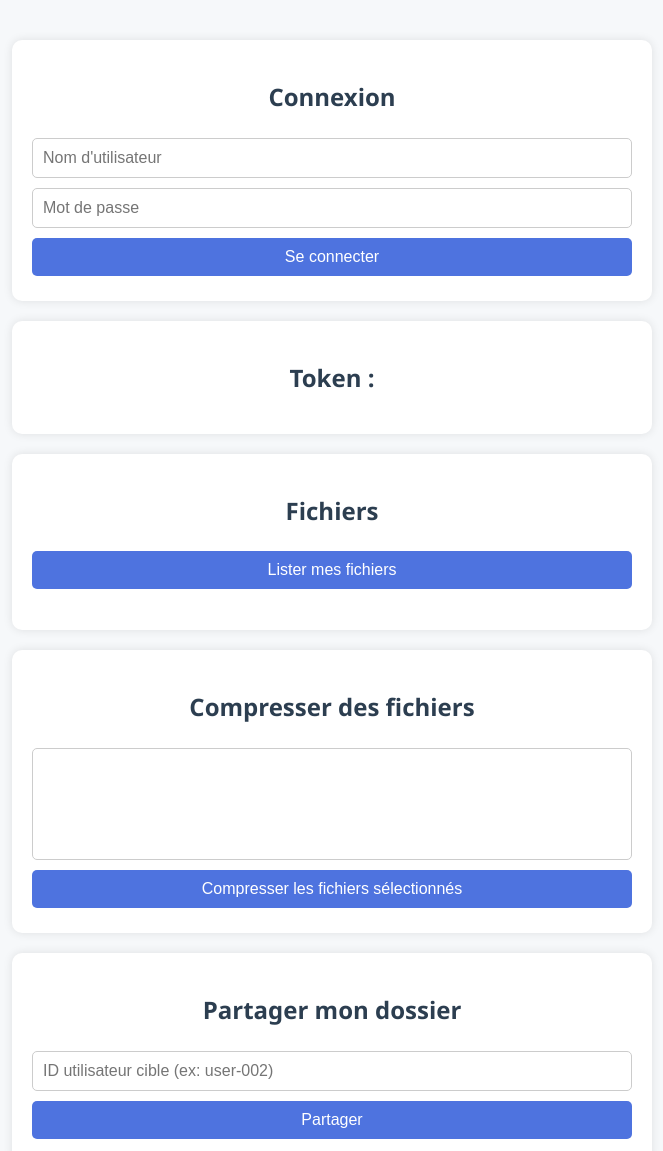
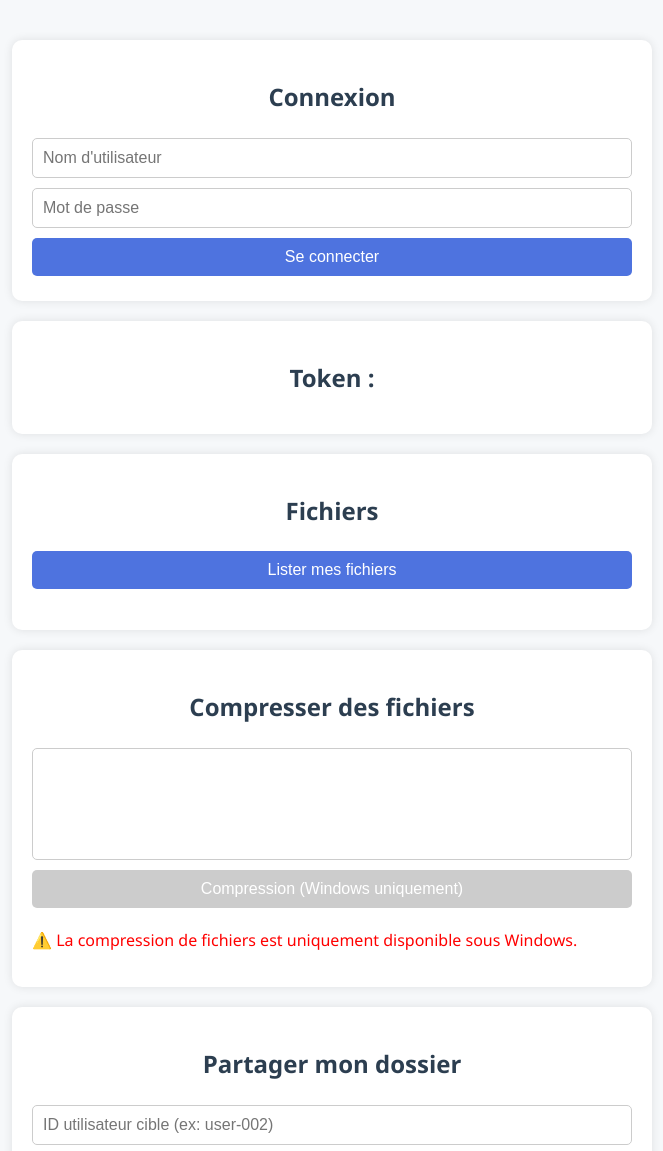
Before and after one commit to HarleZe/GestionfichierAPI, a website: page public/index.html in a window 1280 px wide. Shown: the top 1151 px of the page, without its empty margins (308-971 px from the left). Drawn offline with Linux system fonts and the light colour scheme.

Commit message:
Ajout de la detection de l'OS cote client pour la compression

```diff
--- a/public/index.html
+++ b/public/index.html
@@ -153,6 +153,27 @@
       .catch(err => alert(err.message));
     }
 
+    // Détecter si l'utilisateur est sous Windows
+    function isWindows() {
+      return navigator.platform.startsWith('Win');
+    }
+
+    window.addEventListener('DOMContentLoaded', () => {
+      if (!isWindows()) {
+        const compressBtn = document.querySelector('button[onclick="compressSelected()"]');
+        compressBtn.disabled = true;
+        compressBtn.textContent = "Compression (Windows uniquement)";
+        compressBtn.style.backgroundColor = '#ccc';
+        compressBtn.style.cursor = 'not-allowed';
+
+        const notice = document.createElement('p');
+        notice.textContent = "⚠️ La compression de fichiers est uniquement disponible sous Windows.";
+        notice.style.color = "red";
+
+        compressBtn.parentNode.insertBefore(notice, compressBtn.nextSibling);
+      }
+    });
+
     //Envoie un fichier selectionné au serveur
     function uploadFile() {
       const fileInput = document.getElementById('fileInput');
```
Also changed, not shown: server.js (+10 -0 lines).
